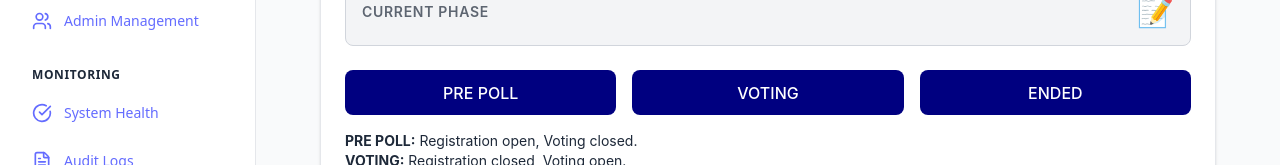
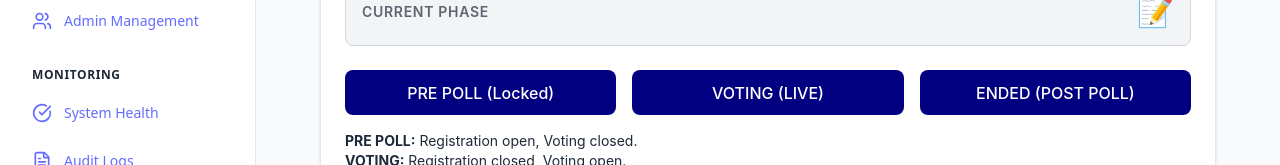
Before and after one commit to Secure-Voting-Org/project-sys-admin, a React (Vite) app: page /settings in a window 1280 px wide. Shown: the part 269-434 px from the top of the page. Built offline with nearby package versions, Linux system fonts and the light colour scheme; no server answers; sample sign-in values are in the browser's storage.

Commit message:
feat: Implement Decryption Ceremony and Reset Lifecycle

```diff
--- a/src/components/LifecycleController.jsx
+++ b/src/components/LifecycleController.jsx
@@ -54,6 +54,24 @@ const LifecycleController = () => {
             fetchStatus();
         } catch (err) {
             console.log(err);
+        } finally {
+            setLoading(false);
+        }
+    };
+
+    const startNewElection = async () => {
+        if (!window.confirm("WARNING: This will permanently wipe all current non-archived vote data, reset everyone's 'has_voted' status, and delete the cryptographic keys. Are you SURE you want to Start a New Election?")) return;
+        setLoading(true);
+        try {
+            await fetch(`http://${window.location.hostname}:5000/api/admin/election/reset`, {
+                method: 'POST',
+                headers: { 'Content-Type': 'application/json' }
+            });
+            fetchStatus();
+            alert("Election has been effectively reset to PRE_POLL state.");
+        } catch (err) {
+            console.log(err);
+            alert("Reset failed.");
         } finally {
             setLoading(false);
         }
@@ -131,21 +149,23 @@ const LifecycleController = () => {
                     <h4 style={{ marginTop: 0 }}>Phase Flow Control</h4>
                     <div style={{ display: 'flex', gap: '1rem', justifyContent: 'center' }}>
 
+                        {status.phase === 'POST_POLL' && (
                             <button
                                 className="btn"
-                            disabled={status.phase === 'PRE_POLL' || loading}
-                            onClick={() => updatePhase('PRE_POLL')}
+                                disabled={loading}
+                                onClick={startNewElection}
                                 style={{
-                                opacity: status.phase === 'PRE_POLL' ? 1 : 0.5,
-                                background: '#E3F2FD', color: '#1565C0', border: '1px solid #1565C0'
+                                    background: '#ffebee', color: '#c62828', border: '2px solid #c62828',
+                                    fontWeight: 'bold'
                                 }}
                             >
-                            ⏮ Reset to Pre-Poll
+                                🔄 Start New Election (Wipe & Reset)
                             </button>
+                        )}
 
                         <button
                             className="btn btn-primary"
-                            disabled={status.phase === 'LIVE' || loading}
+                            disabled={status.phase === 'LIVE' || status.phase === 'POST_POLL' || loading}
                             onClick={() => updatePhase('LIVE')}
                             style={{
                                 transform: 'scale(1.1)',
--- a/src/pages/Login.jsx
+++ b/src/pages/Login.jsx
@@ -29,6 +29,7 @@ const Login = () => {
             const data = await api.login(formData);
 
             if (data.success) {
+                localStorage.setItem('sysadmin_token', data.token);
                 localStorage.setItem('adminUser', JSON.stringify(data.admin));
                 navigate('/');
             } else {
--- a/src/pages/Settings.jsx
+++ b/src/pages/Settings.jsx
@@ -23,6 +23,29 @@ const Settings = () => {
             console.error("Failed to fetch settings", err);
         } finally {
             setLoading(false);
+        }
+    };
+
+    const startNewElection = async () => {
+        if (!window.confirm("WARNING: This will permanently wipe all current non-archived vote data, reset everyone's 'has_voted' status, and delete the cryptographic keys. Are you SURE you want to Start a New Election?")) return;
+        setLoading(true);
+        try {
+            const res = await fetch(`http://${window.location.hostname}:5000/api/admin/election/reset`, {
+                method: 'POST',
+                headers: { 'Content-Type': 'application/json' }
+            });
+            if (res.ok) {
+                setMessage({ type: 'success', text: 'Election successfully reset to PRE-POLL state.' });
+                setPhase('PRE_POLL');
+            } else {
+                setMessage({ type: 'error', text: 'Failed to reset election.' });
+            }
+        } catch (err) {
+            console.error(err);
+            setMessage({ type: 'error', text: 'Reset request failed.' });
+        } finally {
+            setLoading(false);
+            setTimeout(() => setMessage(null), 3000);
         }
     };
 
@@ -83,24 +106,49 @@ const Settings = () => {
                         {phase === 'LIVE' ? '🟢' : phase === 'POST_POLL' ? '🏁' : '📝'}
                     </div>
                 </div>
-                <div className="grid grid-cols-1 md:grid-cols-3 gap-4">
-                    {[
-                        { id: 'PRE_POLL', label: 'PRE POLL' },
-                        { id: 'LIVE', label: 'VOTING' },
-                        { id: 'POST_POLL', label: 'ENDED' }
-                    ].map((p) => (
+                <div className="grid grid-cols-1 md:grid-cols-2 lg:grid-cols-3 gap-4">
+                    {/* Reset / New Election Button */}
+                    {phase === 'POST_POLL' ? (
                         <button
-                            key={p.id}
-                            onClick={() => updateSettings(p.id, undefined)}
+                            onClick={startNewElection}
                             disabled={loading}
-                            className={`p-4 rounded-lg border-2 font-bold transition-all ${phase === p.id
-                                ? 'border-green-600 bg-green-50 text-green-700 shadow-sm'
-                                : 'border-gray-200 hover:border-gray-300 text-gray-800'
-                                }`}
+                            className="p-4 rounded-lg border-2 font-bold transition-all border-red-300 bg-red-50 text-red-700 hover:bg-red-100"
                         >
-                            {p.label}
+                            🔄 START NEW ELECTION
                         </button>
-                    ))}
+                    ) : (
+                        <button
+                            disabled={true}
+                            className="p-4 rounded-lg font-bold transition-all border-2 border-gray-200 bg-gray-100 text-gray-400 cursor-not-allowed"
+                        >
+                            PRE POLL (Locked)
+                        </button>
+                    )}
+
+                    {/* Go Live Button */}
+                    <button
+                        onClick={() => updateSettings('LIVE', undefined)}
+                        disabled={loading || phase === 'LIVE' || phase === 'POST_POLL'}
+                        className={`p-4 rounded-lg border-2 font-bold transition-all ${phase === 'LIVE'
+                            ? 'border-green-600 bg-green-50 text-green-700 shadow-sm'
+                            : phase === 'POST_POLL' ? 'border-gray-200 bg-gray-100 text-gray-400 cursor-not-allowed'
+                                : 'border-blue-300 hover:border-blue-400 text-blue-700 bg-blue-50'
+                            }`}
+                    >
+                        VOTING (LIVE)
+                    </button>
+
+                    {/* Post Poll Button */}
+                    <button
+                        onClick={() => updateSettings('POST_POLL', undefined)}
+                        disabled={loading || phase === 'POST_POLL'}
+                        className={`p-4 rounded-lg border-2 font-bold transition-all ${phase === 'POST_POLL'
+                            ? 'border-blue-600 bg-blue-50 text-blue-700 shadow-sm'
+                            : 'border-orange-300 hover:border-orange-400 text-orange-700 bg-orange-50'
+                            }`}
+                    >
+                        ENDED (POST POLL)
+                    </button>
                 </div>
                 <p className="text-sm text-gray-800 mt-4">
                     <strong>PRE POLL:</strong> Registration open, Voting closed.<br />
--- a/src/utils/api.js
+++ b/src/utils/api.js
@@ -1,6 +1,15 @@
 export const API_BASE_URL = '/api/sys-admin';
 
 export const api = {
+    getHeaders: () => {
+        const headers = { 'Content-Type': 'application/json' };
+        const token = localStorage.getItem('sysadmin_token');
+        if (token) {
+            headers['Authorization'] = `Bearer ${token}`;
+        }
+        return headers;
+    },
+
     login: async (credentials) => {
         const response = await fetch(`${API_BASE_URL}/login`, {
             method: 'POST',
```
Lines whose indentation alone changed are shown as unchanged.
